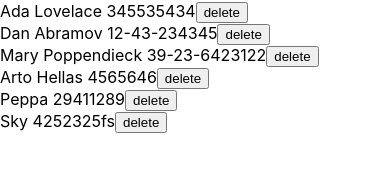
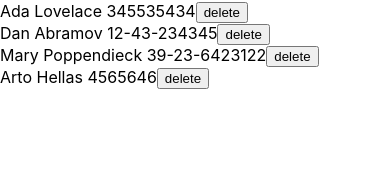
Before and after one commit to eugeniosanchezcrespillo/fullstackopen, a React (Create React App) app in the folder part2/phonebook/: page / in a window 390 px wide. Shown: the part 293-464 px from the top of the page. Built offline with nearby package versions, Linux system fonts and the light colour scheme; data requests are answered from the project's data file; the HTML template or start-up script is replaced by a standard one.

Commit message:
2.20*: Phonebook step12

```diff
--- a/part2/phonebook/db.json
+++ b/part2/phonebook/db.json
@@ -19,16 +19,6 @@
       "name": "Arto Hellas",
       "number": "4565646",
       "id": 5
-    },
-    {
-      "name": "Peppa",
-      "number": "29411289",
-      "id": 6
-    },
-    {
-      "name": "Sky",
-      "number": "4252325fs",
-      "id": 7
     }
   ]
 }
--- a/part2/phonebook/src/App.js
+++ b/part2/phonebook/src/App.js
@@ -78,7 +78,10 @@ const App = () => {
             setTimeout(() => {
               setErrorMessage(null);
             }, 5000);
-          });
+          })
+          .catch((error) =>
+            setErrorMessage(`Error Id: ${personChanged.id} doesn't exists.`)
+          );
       }
     } else {
       const personObject = {
@@ -116,6 +119,7 @@ const App = () => {
 
       <h2>add a new</h2>
       <Notification message={errorMessage} />
+
       <PersonForm
         addPerson={addPerson}
         handleNumberChange={handleNumberChange}
```
